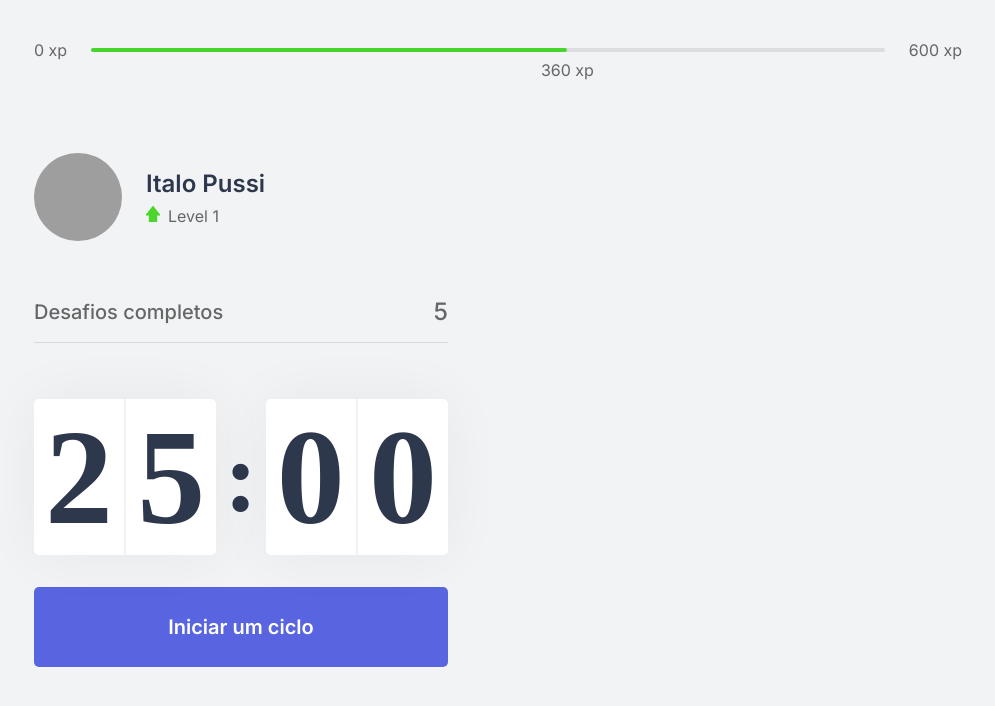
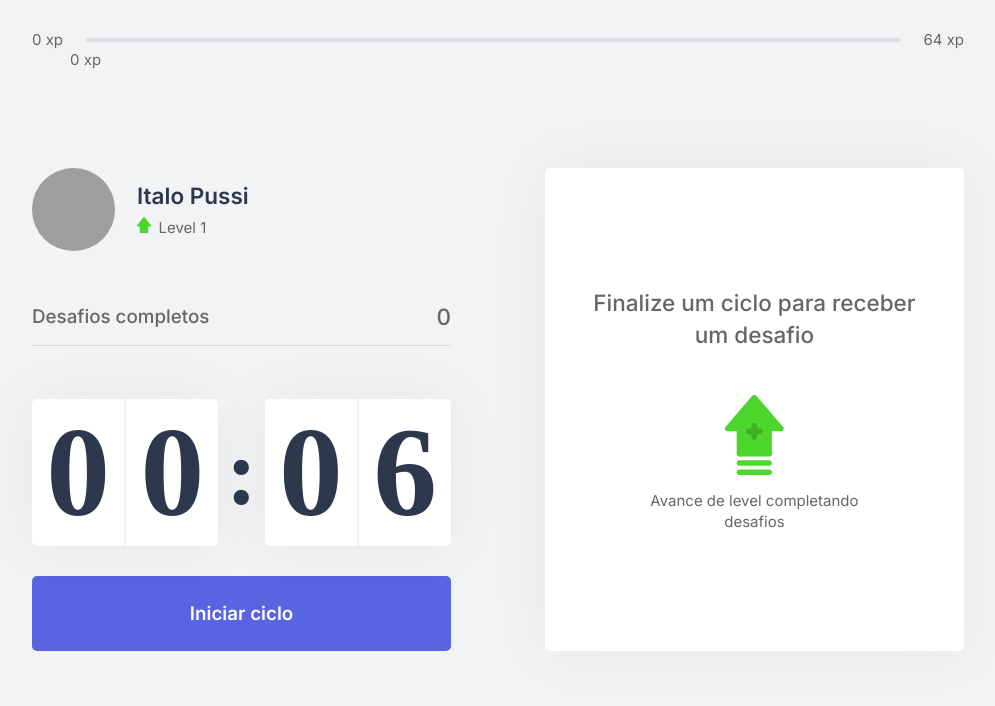
Before and after one commit to ItaloPussi/moveit-nlw4, a Next.js app: page / in a window 1280 px wide. Shown: the top 706 px of the page, without its empty margins (142-1137 px from the left). Built offline with nearby package versions, Linux system fonts and the light colour scheme; grey boxes are pictures that could not be loaded.

Commit message:
Context (Class 3)

```diff
--- /dev/null
+++ b/challenges.json
@@ -0,0 +1,62 @@
+[
+    {
+      "type": "body",
+      "description": "Estique um de seus braços com a palma da mão virada para frente e puxe os dedos para cima por 10 segundos por mão.",
+      "amount": 80
+    },
+    {
+      "type": "body",
+      "description": "Estique seu braço contra o peito e puxe-o utilizando o outro braço por 10 segundos por braço.",
+      "amount": 60
+    },
+    {
+      "type": "body",
+      "description": "Puxe seu pescoço com a ajuda da mão para a direita e para a esquerda, permanecendo na posição por alguns segundos.",
+      "amount": 70
+    },
+    {
+      "type": "body",
+      "description": "Com as duas mãos na parte de trás da cabeça, leve-a para baixo, alongando a parte de trás da região.",
+      "amount": 60
+    },
+    {
+      "type": "body",
+      "description": "Cruze as pernas e desça com as mãos esticadas em direção ao chão. Repita o movimento com a outra perna na frente.",
+      "amount": 100
+    },
+    {
+      "type": "body",
+      "description": "Sentado, abra as pernas e tente encostar as palmas das mãos no chão, repita 3 vezes por 5 segundos.",
+      "amount": 80
+    },
+    {
+      "type": "body",
+      "description": "Puxe o joelho de encontro ao peito e segure, troque de perna após 10 segundos.",
+      "amount": 50
+    },
+    {
+      "type": "body",
+      "description": "Sentado, cruze uma perna e incline seu tronco à frente, troque de perna após 10 segundos.",
+      "amount": 80
+    },
+    {
+      "type": "eye",
+      "description": "Sentado, feche os olhos e cubra-os com as palmas da mão durante 2 minutos, depois abra normalmente.",
+      "amount": 90
+    },
+    {
+      "type": "eye",
+      "description": "Em algum ambiente aberto, olhe o mais longe que puder em quatro direções por 3s, mexa apenas os olhos. Repita 3 vezes.",
+      "amount": 140
+    },
+    {
+      "type": "eye",
+      "description": "Usando os polegares, massage a área abaixo das sobrancelhas em movimentos circulares por 15 segundos.",
+      "amount": 70
+    },
+    {
+      "type": "body",
+      "description": "Em pé, gire a cintura o máximo que puder para a esquerda, segure por cinco segundos. Repita para a direita.",
+      "amount": 90
+    }
+  ]
--- /dev/null
+++ b/src/components/ChallengeBox/ChallengeBox.module.css
@@ -0,0 +1,101 @@
+.challengeBoxContainer {
+    height: 100%;
+    background: var(--white);
+    border-radius: 5px;
+    box-shadow: 0 0 60px rgba(0,0,0,0.05);
+    padding: 1.5rem 2rem;
+    display: flex;
+    flex-direction: column;
+    align-items: center;
+    justify-content: center;
+    text-align: center;
+}
+
+.challengeNotActive {
+    display: flex;
+    flex-direction: column;
+    align-items: center;
+}
+
+.challengeNotActive strong{
+    font-size: 1.5rem;
+    font-weight: 500;
+    line-height: 1.4
+}
+
+.challengeNotActive p{
+    display: flex;
+    flex-direction: column;
+    align-items: center;
+    line-height: 1.4;
+    max-width: 70%;
+    margin-top: 3rem;
+}
+
+.challengeNotActive p img{
+    margin-bottom: 1rem;
+}
+
+.challengeActive {
+    height: 100%;
+    display: flex;
+    flex-direction: column;
+}
+
+.challengeActive header{
+    color: var(--blue);
+    font-weight: 600;
+    font-size: 1.25rem;
+    padding: 0 2rem 1.5rem;
+    border-bottom: 1px solid var(--gray-line);
+}
+
+.challengeActive main{
+    flex: 1;
+    display: flex;
+    flex-direction: column;
+    align-items: center;
+    justify-content: center;
+}
+
+.challengeActive main strong {
+    font-weight: 600;
+    font-size: 2rem;
+    color: var(--title);
+    margin: 1.5rem 0 1rem;
+}
+
+.challengeActive main p{
+    line-height: 1.5;
+}
+
+.challengeActive footer{
+    display: grid;
+    grid-template-columns: 1fr 1fr;
+    gap: 1rem;
+}
+
+.challengeActive footer button{
+    height: 3rem;
+    display: flex;
+    align-items: center;
+    justify-content: center;
+    border: 0;
+    border-radius: 5px;
+    color: var(--white);
+    font-size: 1rem;
+    font-weight: 600;
+    transition: filter .2s;
+}
+
+.challengeActive footer button.challengeFailedButton{
+    background: var(--red);
+}
+
+.challengeActive footer button.challengeSucceededButton{
+    background: var(--green);
+}
+
+.challengeActive footer button:hover{
+    filter: brightness(0.9);
+}
--- /dev/null
+++ b/src/components/ChallengeBox/ChallengeBox.tsx
@@ -0,0 +1,38 @@
+import { useContext } from 'react'
+import { ChallengesContext } from '../../contexts/ChallengesContexts'
+import styles from './ChallengeBox.module.css'
+
+export default function ChallengeBox(){
+    const {activeChallenge, resetChallenge} = useContext(ChallengesContext)
+
+    return (
+        <div className={styles.challengeBoxContainer}>
+            { activeChallenge ? (
+                <div className={styles.challengeActive}>
+                    <header>Ganhe {activeChallenge.amount} xp</header>
+                    <main>
+                        <img src={`icons/${activeChallenge.type}.svg`} alt=""/>
+                        <strong>Novo desafio</strong>
+                        <p>{activeChallenge.description}</p>
+                    </main>
+                    <footer>
+                            <button onClick={resetChallenge} className={styles.challengeFailedButton}>
+                                Falhei
+                            </button>
+                            <button className={styles.challengeSucceededButton}>
+                                Completei
+                            </button>
+                        </footer>
+                </div>
+            ) : (
+                <div className={styles.challengeNotActive}>
+                    <strong>Finalize um ciclo para receber um desafio</strong>
+                    <p>
+                        <img src="icons/level-up.svg" alt="Level Up" />
+                        Avance de level completando desafios
+                    </p>
+                </div>
+            )}
+        </div>
+    )
+}
--- a/src/components/CompletedChallenges/CompletedChallenges.tsx
+++ b/src/components/CompletedChallenges/CompletedChallenges.tsx
@@ -1,10 +1,13 @@
+import { useContext } from 'react'
+import { ChallengesContext } from '../../contexts/ChallengesContexts'
 import styles  from './CompletedChallenges.module.css'
 
 export default function CompletedChallenges(){
+    const {challengesCompleted} = useContext(ChallengesContext)
     return (
         <div className={styles.completedChallengesContainer}>
             <span>Desafios completos</span>
-            <span>5</span>
+            <span>{challengesCompleted}</span>
         </div>
     )
 }
--- a/src/components/Countdown/Countdown.module.css
+++ b/src/components/Countdown/Countdown.module.css
@@ -33,7 +33,6 @@
     font-size: 6.25rem;
     margin: 0 0.5rem;
 }
-
 .countdownButton {
     width: 100%;
     height: 5rem;
@@ -48,8 +47,24 @@
     font-size: 1.25rem;
     font-weight: 600;
     transition: background-color 0.2s;
+    outline: none;
 }
 
-.countdownButton:hover {
+.countdownButton:disabled {
+    background: var(--white);
+    color: var(--text);
+    cursor: not-allowed;
+}
+.countdownButton:not(:disabled):hover {
     background: var(--blue-dark);
 }
+
+.countdownButtonActive {
+    background-color: var(--white);
+    color: var(--title)
+}
+
+.countdownButtonActive:not(:disabled):hover {
+    background-color: var(--red);
+    color: var(--white);
+}
--- a/src/components/Countdown/Countdown.tsx
+++ b/src/components/Countdown/Countdown.tsx
@@ -1,12 +1,17 @@
 import { Head } from 'next/document'
-import { useEffect, useState } from 'react'
+import { useContext, useEffect, useState } from 'react'
 import { start } from 'repl'
+import { ChallengesContext } from '../../contexts/ChallengesContexts'
+import Button from '../Button/Button'
 import styles from './Countdown.module.css'
 
+let countdownTimeout: NodeJS.Timeout;
+
 export default function Countdown(){
-    const [time, setTime] = useState(1500)
-    const [active, setActive] = useState(false)
-
+    const {startNewChallenge} = useContext(ChallengesContext)
+    const [time, setTime] = useState(0.1*60)
+    const [isActive, setIsActive] = useState(false)
+    const [hasFinished, setHasFinished] = useState(false)
     const minutes = Math.floor(time / 60)
     const seconds = time % 60;
 
@@ -14,15 +19,25 @@
     const [secondLeft, secondRight] = String(seconds).padStart(2, "0").split("")
 
     useEffect(()=>{
-        if(active && time > 0){
-            setTimeout(()=>{
+        if(isActive && time > 0){
+            countdownTimeout = setTimeout(()=>{
                 setTime(time-1)
             },1000)
+        } else if(isActive && time == 0){
+            setHasFinished(true)
+            setIsActive(false)
+            startNewChallenge()
         }
-    },[active,time])
+    },[isActive,time])
 
     function startCountdown(){
-        setActive(true)
+        setIsActive(true)
+    }
+
+    function resetCountdown(){
+        setIsActive(false)
+        clearTimeout(countdownTimeout)
+        setTime(0.1*60)
     }
     return (
         <div>
@@ -37,13 +52,18 @@
                     <span>{secondRight}</span>
                 </div>
             </div>
-            <button
-                type="button"
-                className={styles.countdownButton}
-                onClick={startCountdown}
-            >
-                Iniciar um ciclo
-            </button>
+            { hasFinished ? (
+                <button className={styles.countdownButton} disabled>Ciclo encerrado</button>
+            ) : (
+                <>
+                    {isActive ?
+                        ( <button type="button" className={`${styles.countdownButton} ${styles.countdownButtonActive}`} onClick={resetCountdown}>Abandonar o ciclo</button>) :
+                        ( <button type="button" className={styles.countdownButton} onClick={startCountdown}>Iniciar ciclo</button>
+                            )
+                    }
+                </>
+            )}
+
         </div>
     )
 }
--- a/src/components/ExperienceBar/ExperienceBar.tsx
+++ b/src/components/ExperienceBar/ExperienceBar.tsx
@@ -1,14 +1,19 @@
+import { useContext } from 'react'
+import { ChallengesContext } from '../../contexts/ChallengesContexts'
 import styles from './ExperienceBar.module.css'
 
 export default function ExperienceBar() {
+    const {currentExperience, experienceToNextLevel} = useContext(ChallengesContext)
+
+    const percentToNextLevel = Math.round(currentExperience * 100 / experienceToNextLevel)
     return (
         <header className={styles.experienceBar}>
             <span>0 xp</span>
             <div>
-                <div style={{width:  '60%'}} />
-                <span className={styles.currentExperience} style={{left: '60%'}}>360 xp</span>
+                <div style={{width:  `${percentToNextLevel}%`}} />
+                <span className={styles.currentExperience} style={{left: `${percentToNextLevel}%`}}>{currentExperience} xp</span>
             </div>
-            <span>600 xp</span>
+            <span>{experienceToNextLevel} xp</span>
         </header>
     )
 }
--- /dev/null
+++ b/src/contexts/ChallengesContexts.tsx
@@ -0,0 +1,58 @@
+import {createContext, ReactNode, useState} from 'react'
+import challenges from '../../challenges.json'
+
+interface Challenge {
+    type: 'body' | 'eye',
+    description: string,
+    amount: number;
+}
+
+interface ChallengesContextData {
+    level: number,
+    currentExperience: number,
+    challengesCompleted: number,
+    experienceToNextLevel: number,
+    activeChallenge: Challenge,
+    resetChallenge: () => void,
+    startNewChallenge: () => void;
+}
+
+interface ChallengesProviderProps {
+    children: ReactNode;
+}
+
+export const ChallengesContext = createContext({} as ChallengesContextData)
+
+export function ChallengesProvider({children}){
+    const [level, setLevel] = useState(1)
+    const [currentExperience, setCurrentExperience] = useState(0)
+    const [challengesCompleted, setChallengesCompleted] = useState(0)
+    const [activeChallenge, setActiveChallenge] = useState(null)
+
+    const experienceToNextLevel = Math.pow((level+1)*4,2)
+
+    function startNewChallenge(){
+        const randomChallengeIndex = Math.floor(Math.random() * challenges.length)
+        const randomChallenge = challenges[randomChallengeIndex]
+        setActiveChallenge(randomChallenge)
+    }
+
+    function resetChallenge(){
+        setActiveChallenge(null)
+    }
+    return (
+        <ChallengesContext.Provider
+            value={{
+                level,
+                currentExperience,
+                challengesCompleted,
+                activeChallenge,
+                experienceToNextLevel,
+                startNewChallenge,
+                resetChallenge,
+            }}>
+            {children}
+        </ChallengesContext.Provider>
+
+    )
+}
--- a/src/pages/_app.tsx
+++ b/src/pages/_app.tsx
@@ -1,7 +1,14 @@
+import ChallengeBox from '../components/ChallengeBox/ChallengeBox'
+import {ChallengesContext, ChallengesProvider} from '../contexts/ChallengesContexts'
 import "../styles/global.css"
 
 function MyApp({ Component, pageProps }) {
-  return <Component {...pageProps} />
+  return (
+    <ChallengesProvider>
+      <Component {...pageProps} />
+    </ChallengesProvider>
+
+  )
 }
 
 export default MyApp
--- a/src/pages/index.tsx
+++ b/src/pages/index.tsx
@@ -5,6 +5,7 @@
 import Profile from '../components/Profile/Profile'
 import Countdown from '../components/Countdown/Countdown'
 import Head  from 'next/head'
+import ChallengeBox from '../components/ChallengeBox/ChallengeBox'
 
 export default function Home() {
   return (
@@ -22,7 +23,7 @@
         </div>
 
         <div>
-
+          <ChallengeBox />
         </div>
       </section>
     </div>
--- a/src/styles/Home.module.css
+++ b/src/styles/Home.module.css
@@ -2,7 +2,7 @@
     height: 100vh;
     max-width: 992px;
     margin: 0 auto;
-    padding: 2.5rem 2rem;
+    padding: 2rem 2rem;
     display: flex;
     flex-direction: column;
 }
--- a/src/styles/global.css
+++ b/src/styles/global.css
@@ -13,7 +13,7 @@
 }
 
 
-@media(max-width: 1080px){
+@media(max-width: 1368px){
     html {
         font-size: 93.75%;
     }
```
